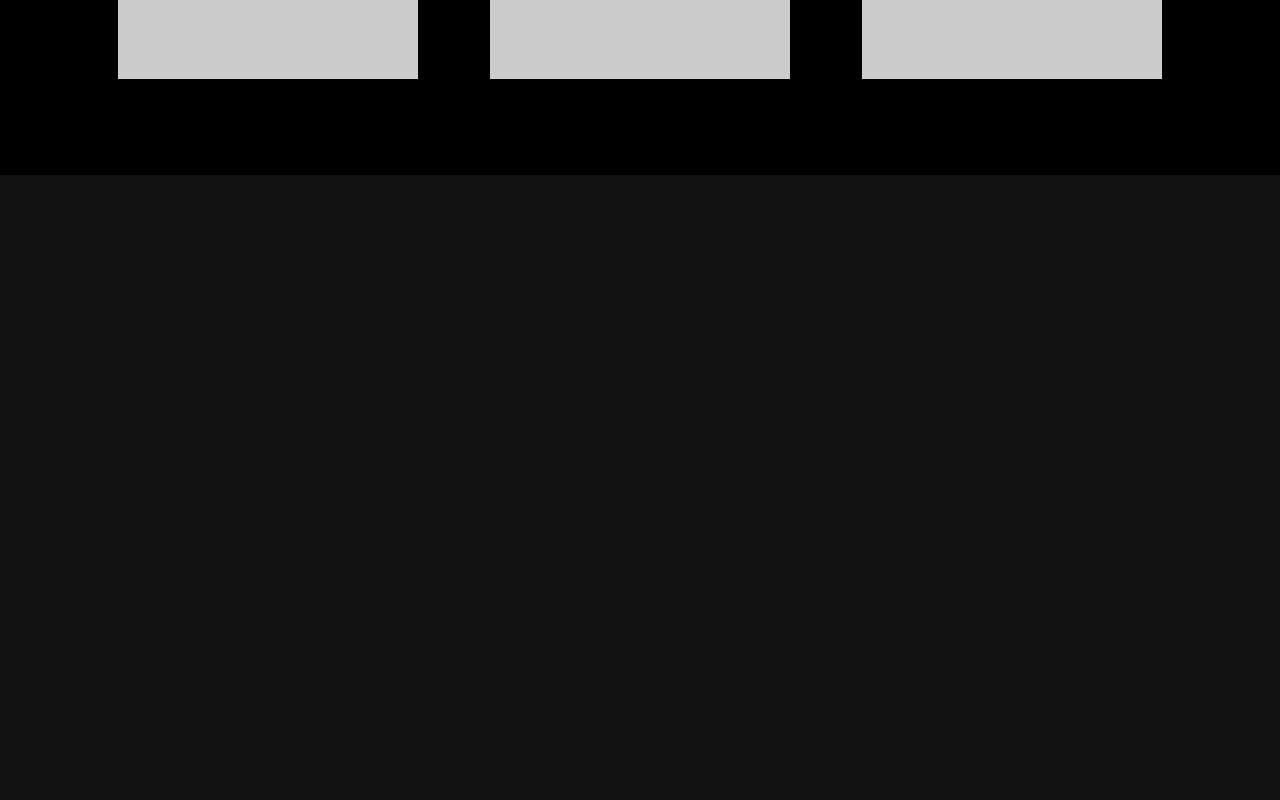
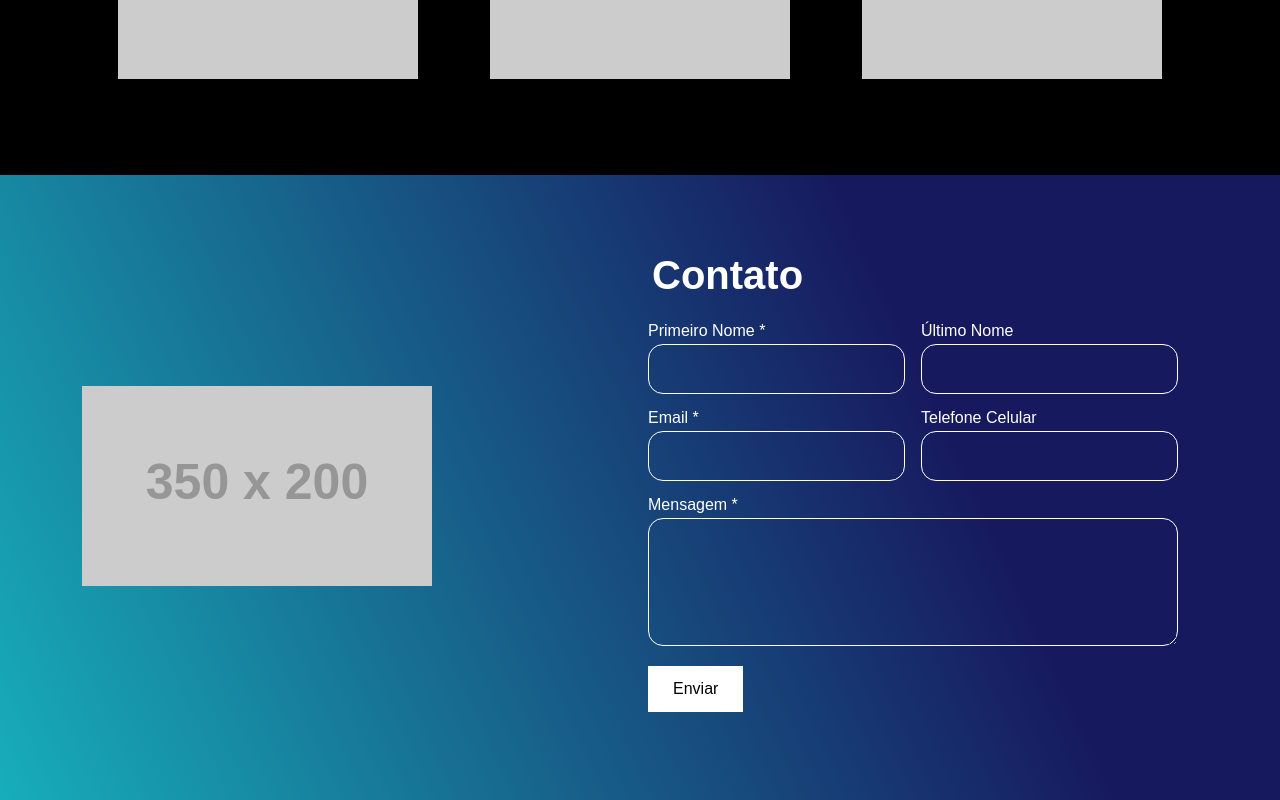
Before and after one commit to caducoder/Portfolio, a React (Vite) app: page / in a window 1280 px wide. Shown: the part 1973-2773 px from the top of the page. Before the commit the page ends 2148 px from the top, so only its background shows below. Built offline with nearby package versions, Linux system fonts and the light colour scheme; a web font is replaced by a local one.

Commit message:
feat: add contact section

```diff
--- a/package.json
+++ b/package.json
@@ -13,11 +13,14 @@
     "@fortawesome/free-brands-svg-icons": "^6.1.1",
     "@fortawesome/free-solid-svg-icons": "^6.1.1",
     "@fortawesome/react-fontawesome": "^0.2.0",
+    "@splinetool/react-spline": "^2.2.6",
+    "@splinetool/runtime": "^0.9.402",
     "@types/bootstrap": "^5.2.0",
     "bootstrap": "^5.2.0",
     "react": "^18.2.0",
     "react-bootstrap": "^2.4.0",
     "react-dom": "^18.2.0",
+    "react-hook-form": "^7.45.2",
     "react-multi-carousel": "^2.8.2",
     "sass": "^1.54.0"
   },
--- a/src/App.tsx
+++ b/src/App.tsx
@@ -2,6 +2,7 @@ import NavBar from "./components/NavBar"
 import Banner from "./components/Banner"
 import Skills from "./components/Skills"
 import Projects from "./components/Projects"
+import Contact from "./components/Contact"
 
 function App() {
   // remover arquivo App.scss, caso não coloque nenhum estilo
@@ -11,6 +12,7 @@ function App() {
       <Banner />
       <Skills />
       <Projects />
+      <Contact />
     </div>
   )
 }
--- a/src/components/Banner/Banner.scss
+++ b/src/components/Banner/Banner.scss
@@ -6,6 +6,12 @@
   background-size: cover;
   background-repeat: no-repeat;
   height: 100vh;
+
+  @media (max-width: 768px) {
+    .spline {
+      display: none;
+    }
+  }
 }
 
 .banner .tagline {
--- a/src/components/Banner/index.tsx
+++ b/src/components/Banner/index.tsx
@@ -2,7 +2,7 @@ import { useState, useEffect } from 'react';
 import { FontAwesomeIcon } from '@fortawesome/react-fontawesome'
 import { faArrowCircleRight } from '@fortawesome/free-solid-svg-icons'
 import { Col, Container, Row } from 'react-bootstrap'
-import Avatar from '../../assets/img/readyplayer-caducoder.png'
+import Spline from '@splinetool/react-spline';
 import './Banner.scss'
 
 function Banner() {
@@ -61,7 +61,8 @@ function Banner() {
             </button>
           </Col>
           <Col xs={12} md={6} xl={5} lg={6}>
-            <img src={Avatar} alt="Avatar" />
+            {/* <img src={Avatar} alt="Avatar" /> */}
+            <Spline className='spline' scene="https://prod.spline.design/4ZtXiZQGWE3bEwqB/scene.splinecode" />
           </Col>
         </Row>
       </Container>
--- /dev/null
+++ b/src/components/Contact/Contact.scss
@@ -0,0 +1,70 @@
+.contact {
+  padding: 80px 0;
+  background-image: linear-gradient(65.5deg, rgba(23, 205, 205, 1) -15.1%, rgba(23, 25, 95, 1) 71.5%);
+
+  h2 {
+    font-size: 40px;
+    font-weight: 700;
+    text-align: left;
+    margin-bottom: 20px;
+  }
+
+  .form-column {
+    overflow: auto;
+
+  }
+
+  .form {
+
+    label {
+      margin-bottom: 5px;
+    }
+
+    input {
+      color: #fff;
+      background: transparent;
+      width: 100%;
+      border: 1px solid #fff;
+      border-radius: 15px;
+      padding: 15px 20px;
+
+      &:focus {
+        box-shadow: 0 0 0 0;
+        outline: 0;
+        border: 1px solid #9a9a9a;
+      }
+    }
+
+    .message-box {
+      display: flex;
+      flex-direction: column;
+
+      textarea {
+        color: #fff;
+        background: transparent;
+        width: 100%;
+        border: 1px solid #fff;
+        border-radius: 15px;
+        padding: 15px 20px;
+
+        &:focus {
+          box-shadow: 0 0 0 0;
+          outline: 0;
+          border: 1px solid #9a9a9a;
+        }
+      }
+
+      button {
+        padding: 15px 25px;
+        align-self: flex-start;
+        background-color: #fff;
+        border: none;
+        margin-top: 20px;
+      }
+    }
+
+    .row {
+      width: 100%;
+    }
+  }
+}
--- /dev/null
+++ b/src/components/Contact/index.tsx
@@ -0,0 +1,61 @@
+import { SubmitHandler, useForm } from 'react-hook-form';
+import { Col, Container, Row } from 'react-bootstrap';
+import './Contact.scss'
+
+interface FormInputs {
+  firstName: string,
+  lastName: string,
+  email: string,
+  phone: string,
+  message: string
+}
+
+function Contact() {
+  const { register, handleSubmit } = useForm<FormInputs>()
+
+  const onSubmit: SubmitHandler<FormInputs> = (data) => {
+    console.log(data)
+  }
+
+  return (
+    <section className='contact' id="connect">
+      <Container className="xl">
+        <Row className='align-items-center'>
+          <Col md={6} >
+            <img src="https://fakeimg.pl/350x200/?text=Hello" alt="Entre em contato" />
+          </Col>
+          <Col md={6} className='form-column'>
+            <h2>Contato</h2>
+            <form onSubmit={handleSubmit(onSubmit)} className='form'>
+              <Row>
+                <Col sm={6} className='p-2'>
+                  <label htmlFor="firstName">Primeiro Nome *</label>
+                  <input type='text' {...register("firstName")} />
+                </Col>
+                <Col sm={6} className='p-2'>
+                  <label htmlFor="lastName">Último Nome</label>
+                  <input type='text' {...register("lastName")} />
+                </Col>
+                <Col sm={6} className='p-2'>
+                  <label htmlFor="email">Email *</label>
+                  <input type='email' {...register("email")} />
+                </Col>
+                <Col sm={6} className='p-2'>
+                  <label htmlFor="phone">Telefone Celular</label>
+                  <input type='tel' {...register("phone")} />
+                </Col>
+                <Col className='message-box p-2' >
+                  <label htmlFor="message">Mensagem *</label>
+                  <textarea rows={6}  {...register("message")} />
+                  <button type="submit">Enviar</button>
+                </Col>
+              </Row>
+            </form>
+          </Col>
+        </Row>
+      </Container>
+    </section>
+  );
+}
+
+export default Contact;
--- a/src/components/NavBar/index.tsx
+++ b/src/components/NavBar/index.tsx
@@ -36,7 +36,6 @@ function NavBar() {
           aria-controls="basic-navbar-nav"
           aria-expanded={togglerIsExpanded}
           onClick={toggleMenu}
-
         >
           <span className='navbar-toggler-icon'></span>
         </Navbar.Toggle>
@@ -73,7 +72,7 @@ function NavBar() {
               <a href="https://www.linkedin.com/in/carloseduardodev/" target='_blank'>
                 <FontAwesomeIcon icon={faLinkedin} inverse className='icon' />
               </a>
-              <a href="#">
+              <a href="https://twitter.com/Carlosxti" target='_blank'>
                 <FontAwesomeIcon icon={faTwitter} inverse className='icon' />
               </a>
             </div>
```
Also changed, not shown: 1 other file (tests, documents, lock files or other folders).
